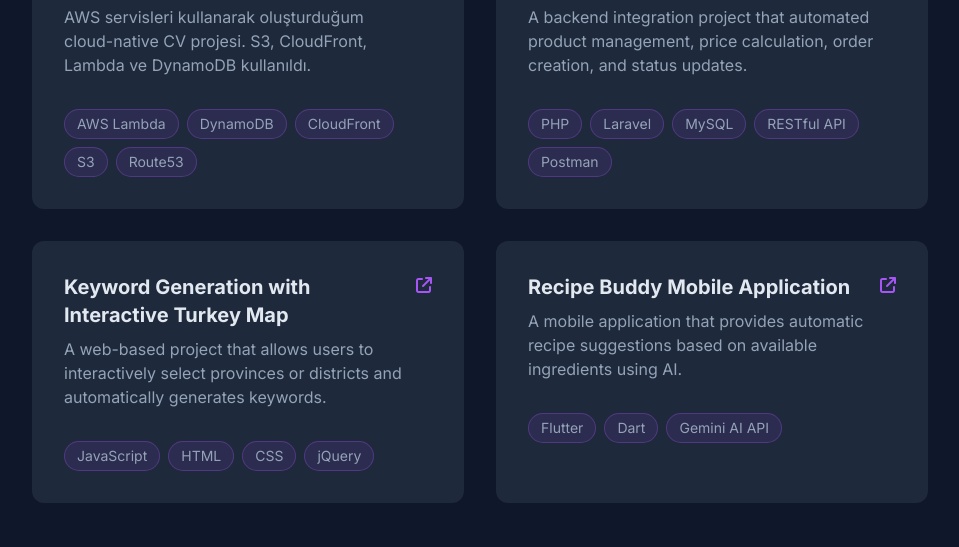
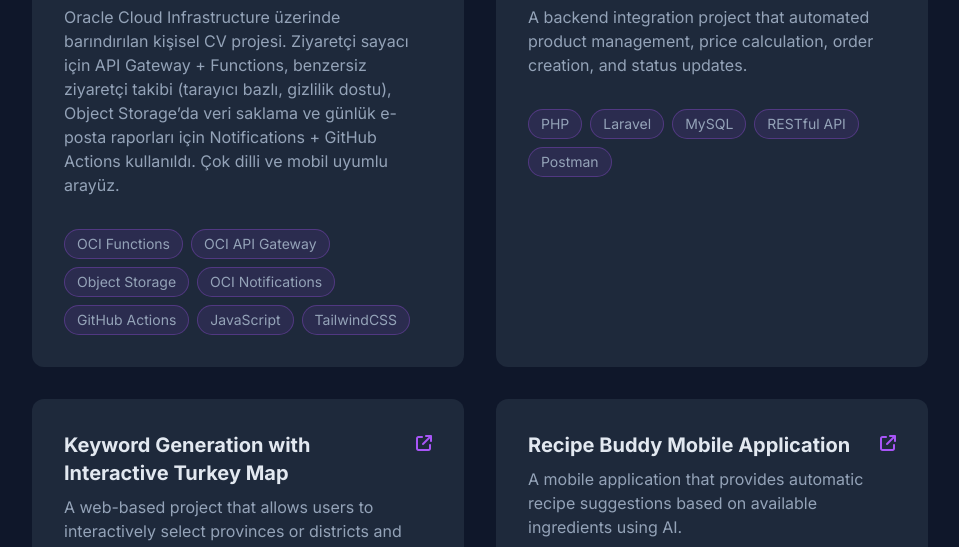
Before and after one commit to ynsergull/cloud-resume, a plain HTML site: page index.html in a window 1280 px wide. Shown: the part 2206-2753 px from the top of the page, without its empty margins (160-1119 px from the left). Drawn offline with nearby package versions, Linux system fonts and the light colour scheme; no server answers.

Commit message:
Update visitor counter version and enhance project description: add unique visitor count display and update skill badges for OCI services.

```diff
--- a/backend/visitor-counter/func.yaml
+++ b/backend/visitor-counter/func.yaml
@@ -1,6 +1,6 @@
 schema_version: 20180708
 name: visitor-counter
-version: 0.0.19
+version: 0.0.20
 runtime: python
 build_image: fnproject/python:3.11-dev
 run_image: fnproject/python:3.11
--- a/index.html
+++ b/index.html
@@ -115,6 +115,9 @@
             <i class="fa-solid fa-eye text-accent mr-2"></i>
             <span class="mr-1">Visitors:</span>
             <span id="visitor-count">-</span>
+            <span class="mx-2 text-slate-600">|</span>
+            <span class="mr-1">Unique:</span>
+            <span id="unique-count">-</span>
           </div>
         </div>
 
@@ -207,7 +210,9 @@
             <div>
               <h3 class="text-xl font-bold text-light-text mb-2">Cloud Resume Challenge</h3>
               <p class="text-medium-text mb-4">
-                AWS servisleri kullanarak oluşturduğum cloud-native CV projesi. S3, CloudFront, Lambda ve DynamoDB kullanıldı.
+                Oracle Cloud Infrastructure üzerinde barındırılan kişisel CV projesi. Ziyaretçi sayacı için
+                API Gateway + Functions, benzersiz ziyaretçi takibi (tarayıcı bazlı, gizlilik dostu), Object Storage’da
+                veri saklama ve günlük e-posta raporları için Notifications + GitHub Actions kullanıldı. Çok dilli ve mobil uyumlu arayüz.
               </p>
             </div>
             <a href="https://github.com/ynsergull/cloud-resume" class="text-accent hover:text-purple-300 transition-colors">
@@ -215,11 +220,13 @@
             </a>
           </div>
           <div class="flex flex-wrap gap-2">
-            <span class="skill-badge px-3 py-1 rounded-full text-sm">AWS Lambda</span>
-            <span class="skill-badge px-3 py-1 rounded-full text-sm">DynamoDB</span>
-            <span class="skill-badge px-3 py-1 rounded-full text-sm">CloudFront</span>
-            <span class="skill-badge px-3 py-1 rounded-full text-sm">S3</span>
-            <span class="skill-badge px-3 py-1 rounded-full text-sm">Route53</span>
+            <span class="skill-badge px-3 py-1 rounded-full text-sm">OCI Functions</span>
+            <span class="skill-badge px-3 py-1 rounded-full text-sm">OCI API Gateway</span>
+            <span class="skill-badge px-3 py-1 rounded-full text-sm">Object Storage</span>
+            <span class="skill-badge px-3 py-1 rounded-full text-sm">OCI Notifications</span>
+            <span class="skill-badge px-3 py-1 rounded-full text-sm">GitHub Actions</span>
+            <span class="skill-badge px-3 py-1 rounded-full text-sm">JavaScript</span>
+            <span class="skill-badge px-3 py-1 rounded-full text-sm">TailwindCSS</span>
           </div>
         </div>
 
```
